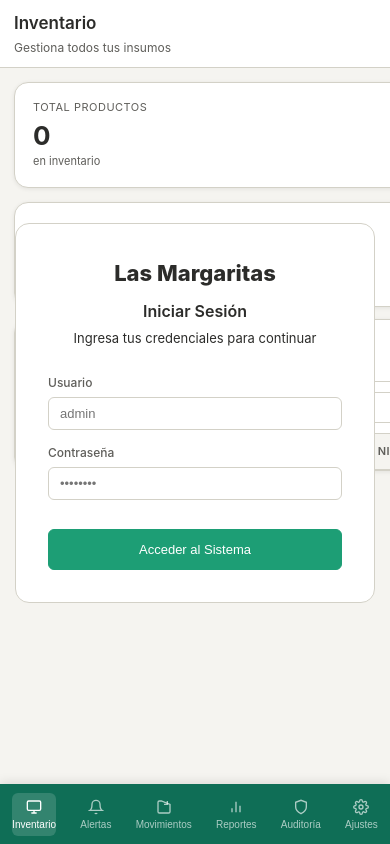
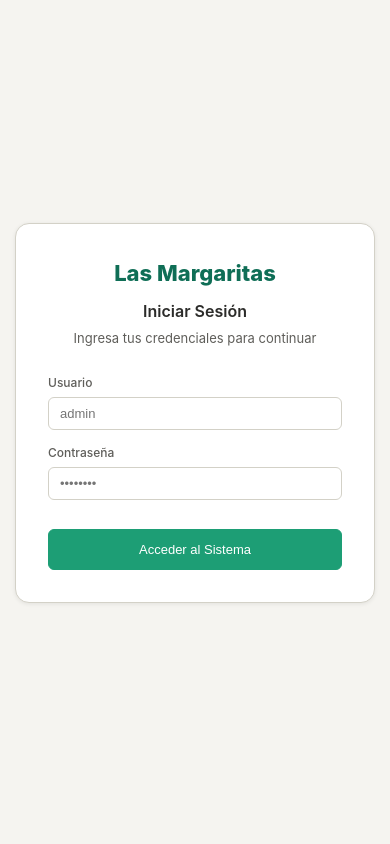
Before and after one commit to juanescobarrojas37-dev/restaurante-stock-premium, a website: page public/index.html in a window 390 px wide. Shown: the top 844 px of the page. Drawn offline with Linux system fonts and the light colour scheme.

Commit message:
UI Fix: Prevent black screen on Brave Mobile Dark Mode

```diff
--- a/public/index.html
+++ b/public/index.html
@@ -6,6 +6,7 @@
     <title>Las Margaritas — Inventario Premium</title>
     <link rel="manifest" href="manifest.json">
     <meta name="theme-color" content="#0F6E56">
+    <meta name="color-scheme" content="light only">
     <meta name="apple-mobile-web-app-capable" content="yes">
     <meta name="apple-mobile-web-app-status-bar-style" content="black-translucent">
     <link rel="stylesheet" href="style.css">
@@ -311,15 +312,15 @@
 </div>
 
 <!-- LOGIN OVERLAY -->
-<div id="login-screen" style="position:fixed; inset:0; background:var(--bg-main); z-index:9000; display:flex; align-items:center; justify-content:center;">
-  <div class="card" style="width:360px; padding:32px; box-shadow:var(--shadow-lg);">
+<div id="login-screen" style="position:fixed; top:0; left:0; right:0; bottom:0; background:var(--gray-bg); z-index:9000; display:flex; align-items:center; justify-content:center;">
+  <div class="card" style="width:360px; padding:32px; box-shadow:var(--shadow);">
     <div style="text-align:center; margin-bottom:24px;">
       <div class="sidebar-logo" style="justify-content:center; padding:0; border:none; margin-bottom:12px;">
         <div class="icon"><svg viewBox="0 0 24 24"><path d="M12 2L2 7l10 5 10-5-10-5zM2 17l10 5 10-5M2 12l10 5 10-5"/></svg></div>
       </div>
-      <h2 style="font-size:22px; font-weight:800; color:var(--emerald-primary);">Las Margaritas</h2>
+      <h2 style="font-size:22px; font-weight:800; color:var(--green-dark);">Las Margaritas</h2>
       <h3 style="font-size:16px; font-weight:600; margin-top:8px;">Iniciar Sesión</h3>
-      <p style="font-size:13px; color:var(--text-muted); margin-top:4px;">Ingresa tus credenciales para continuar</p>
+      <p style="font-size:13px; color:var(--gray-text); margin-top:4px;">Ingresa tus credenciales para continuar</p>
     </div>
     <form id="login-form" onsubmit="handleLogin(event)">
       <div class="field">
@@ -332,7 +333,7 @@
       </div>
       <button type="submit" class="btn primary" style="width:100%; justify-content:center; margin-top:16px; padding:12px;">Acceder al Sistema</button>
     </form>
-    <p id="login-error" style="color:var(--red-primary); font-size:12px; margin-top:12px; text-align:center; display:none;"></p>
+    <p id="login-error" style="color:var(--red); font-size:12px; margin-top:12px; text-align:center; display:none;"></p>
   </div>
 </div>
 
```
